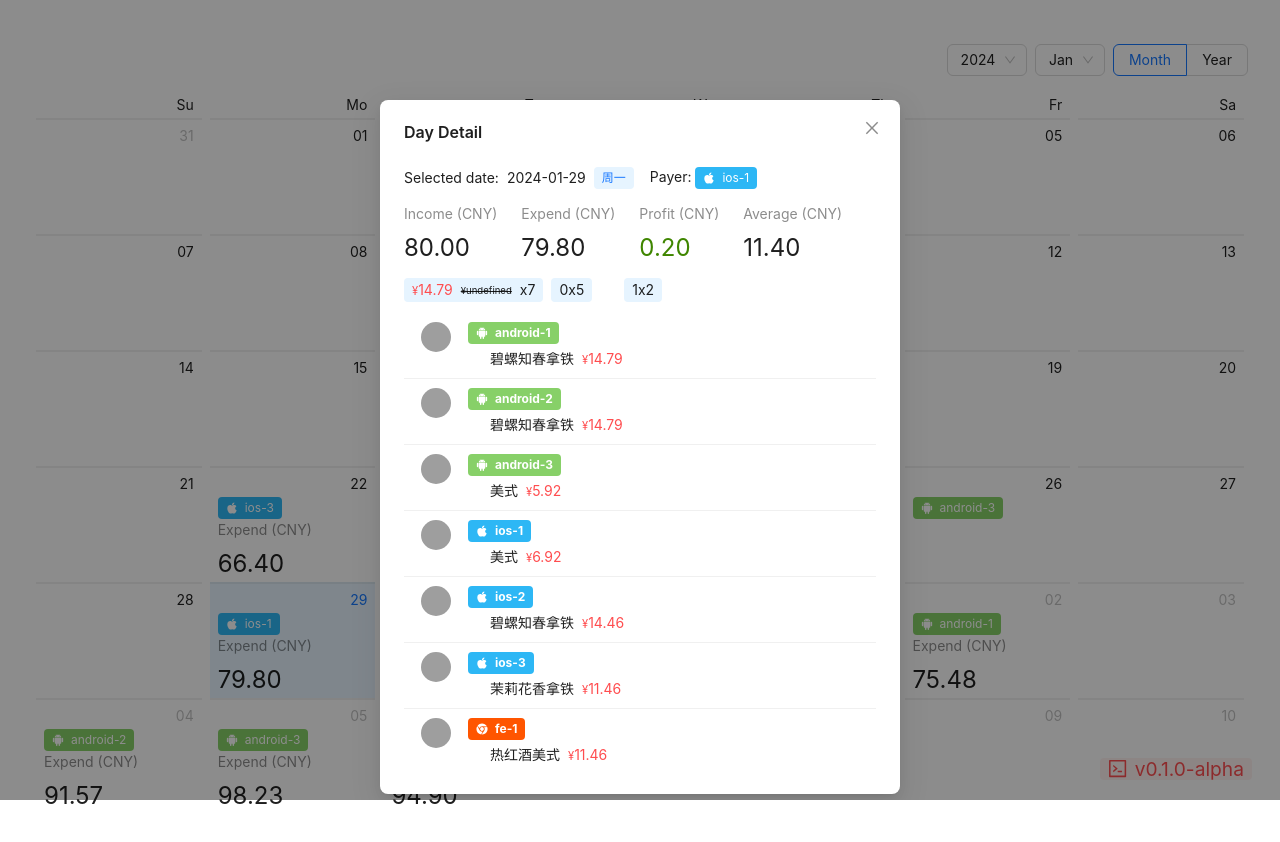
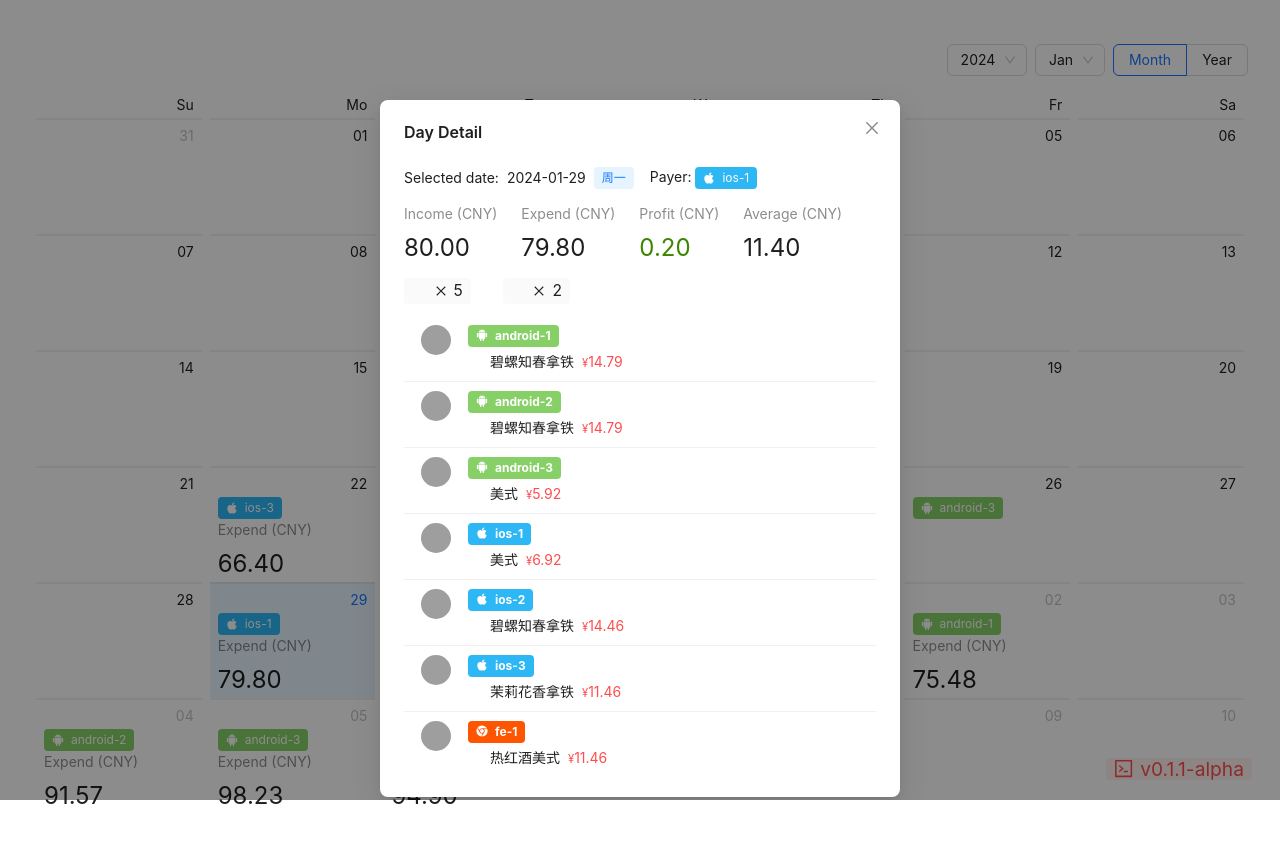
Before and after one commit to xkaing/LFCoffee, a React (Vite) app: page / in a window 1280 px wide. Both pictures are taken after a click on the element "2024-01-29". Shown: the top 842 px of the page. Built offline with nearby package versions, Linux system fonts and the light colour scheme; grey boxes are pictures that could not be loaded.

Commit message:
feat:添加价位和温度tag

```diff
--- a/src/App.jsx
+++ b/src/App.jsx
@@ -38,7 +38,7 @@ function App() {
           fontSize: "1.2em",
         }}
       >
-        v0.1.0-alpha
+        v0.1.1-alpha
       </Tag>
       <CoffeeCalendar />
     </ConfigProvider>
--- a/src/Calendar/DayDetail.jsx
+++ b/src/Calendar/DayDetail.jsx
@@ -1,7 +1,7 @@
 import React from "react";
 import { Modal, Avatar, List, Tag, Space, Statistic, Typography } from "antd";
 import TagName from "./TagName";
-import { createFromIconfontCN } from "@ant-design/icons";
+import { createFromIconfontCN, CloseOutlined } from "@ant-design/icons";
 const IconFont = createFromIconfontCN({
   scriptUrl: [
     "//at.alicdn.com/t/c/font_4431122_rut41t8545r.js",
@@ -9,14 +9,13 @@ const IconFont = createFromIconfontCN({
   ],
 });
 const { Text } = Typography;
-import DetailListDesc from "./DayDetail/DetailListDesc";
 
 const DayDetail = ({ data, date, visible, onClose }) => {
   const itemData = data.find((item) => item.date === date.format("YYYY-MM-DD"));
   let profitNum = 0;
   let averagePrice = 0;
-  const pricesByOriginalPrice = {}; // 初始化一个空对象用来存储每个不同original_price的价格数组
-  const tempDict = {};
+  const pricesDict = {}; // 价位字典
+  const tempDict = {}; // 温度字典
 
   if (itemData && itemData.drinker_list) {
     // 总价
@@ -36,34 +35,31 @@ const DayDetail = ({ data, date, visible, onClose }) => {
       profitNum = itemData.income - itemData.expend;
     }
 
-    // 使用forEach遍历数组，收集每个original_price对应的所有价格
     itemData.drinker_list.forEach((product) => {
-      // 检查original_price是否存在，如果不存在则设定默认值
+      // 检查参数
       let originalPrice = product.hasOwnProperty("original_price")
         ? product.original_price
-        : "undefined";
+        : null;
       let temp = product.hasOwnProperty("temperature")
         ? product.temperature
-        : "undefined";
+        : null;
 
-      // 如果这个原价已经在pricesByOriginalPrice对象中，就将当前商品的价格添加到数组中
-      if (pricesByOriginalPrice[originalPrice]) {
-        pricesByOriginalPrice[originalPrice].push(product.price);
+      if (originalPrice !== null) {
+        if (pricesDict[originalPrice]) {
+          pricesDict[originalPrice].push(product.price); // 此价位添加杯数
         } else {
-        // 如果这个原价还不在pricesByOriginalPrice对象中，就初始化一个数组并添加当前商品的价格
-        pricesByOriginalPrice[originalPrice] = [product.price];
+          pricesDict[originalPrice] = [product.price]; // 添加新价位
+        }
       }
 
+      if (temp !== null) {
         if (tempDict[temp]) {
           tempDict[temp]++;
         } else {
           tempDict[temp] = 1;
         }
+      }
     });
-
-    // 输出每个不同original_price下的所有价格数组
-    console.log(pricesByOriginalPrice);
-    console.log(tempDict);
   }
 
   return (
@@ -115,8 +111,8 @@ const DayDetail = ({ data, date, visible, onClose }) => {
                 </>
               )}
             </Space>
-            <ProductsComponent pricesByOriginalPrice={pricesByOriginalPrice} />
-            <TempComponent tempDict={tempDict} />
+            <TempDictComponent tempDict={tempDict} />
+            <PricesDictComponent pricesDict={pricesDict} />
             <List
               itemLayout="horizontal"
               size="small"
@@ -134,9 +130,9 @@ const DayDetail = ({ data, date, visible, onClose }) => {
                       <Space size={"small"}>
                         {/* 2.温度 */}
                         {item.temperature === 1 ? (
-                          <IconFont type="icon-Coffee" />
+                          <IconFont type="icon-coffee-cup" />
                         ) : (
-                          <IconFont type="icon-coffee-cold" />
+                          <IconFont type="icon-coffee-cold1" />
                         )}
                         {/* 3.名称 */}
                         <Text>{item.name}</Text>
@@ -158,7 +154,6 @@ const DayDetail = ({ data, date, visible, onClose }) => {
                             delete
                             style={{
                               fontSize: "0.8em",
-                              // color: "rgba(0, 0, 0, 0.55)",
                             }}
                           >
                             ¥{item.original_price}
@@ -178,20 +173,18 @@ const DayDetail = ({ data, date, visible, onClose }) => {
   );
 };
 
-const ProductsComponent = ({ pricesByOriginalPrice }) => {
-  const priceEntries = Object.entries(pricesByOriginalPrice); // 将对象转换为 [key, value] 形式的数组
-
+const PricesDictComponent = ({ pricesDict }) => {
+  const priceEntries = Object.entries(pricesDict); // 将对象转换为 [key, value] 形式的数组
   return (
     <Space
       size={"large"}
       style={{
-        marginTop: "0.8em",
+        marginTop: "0.1em",
         marginBottom: "0.8em",
       }}
     >
       {priceEntries.map(([key, prices], index) => (
-        <Tag key={index} bordered={false} color="#e6f4ff">
-          <Space>
+        <Tag key={index} bordered={false}>
           <Text type="danger">
             <Text
               type="danger"
@@ -206,20 +199,27 @@ const ProductsComponent = ({ pricesByOriginalPrice }) => {
           <Text
             delete
             style={{
-                fontSize: "0.8em",
+              fontSize: "1em",
+              marginLeft: "3px",
             }}
           >
             ¥{key}
           </Text>
-            <Text>x{prices.length}</Text>
-          </Space>
+          <CloseOutlined />
+          <Text
+            style={{
+              fontSize: "1.3em",
+            }}
+          >
+            {prices.length}
+          </Text>
         </Tag>
       ))}
     </Space>
   );
 };
 
-const TempComponent = ({ tempDict }) => {
+const TempDictComponent = ({ tempDict }) => {
   const tempEntries = Object.entries(tempDict);
   return (
     <Space
@@ -230,9 +230,30 @@ const TempComponent = ({ tempDict }) => {
       }}
     >
       {tempEntries.map(([key, value], index) => (
-        <Tag key={index} bordered={false} color="#e6f4ff">
-          <Text>{key}</Text>
-          <Text>x{value}</Text>
+        <Tag key={index} bordered={false}>
+          {key == 1 ? (
+            <IconFont
+              type="icon-coffee-cup"
+              style={{
+                fontSize: "1.3em",
+              }}
+            />
+          ) : (
+            <IconFont
+              type="icon-coffee-cold1"
+              style={{
+                fontSize: "1.3em",
+              }}
+            />
+          )}
+          <CloseOutlined />
+          <Text
+            style={{
+              fontSize: "1.3em",
+            }}
+          >
+            {value}
+          </Text>
         </Tag>
       ))}
     </Space>
```
Lines whose indentation alone changed are shown as unchanged.
